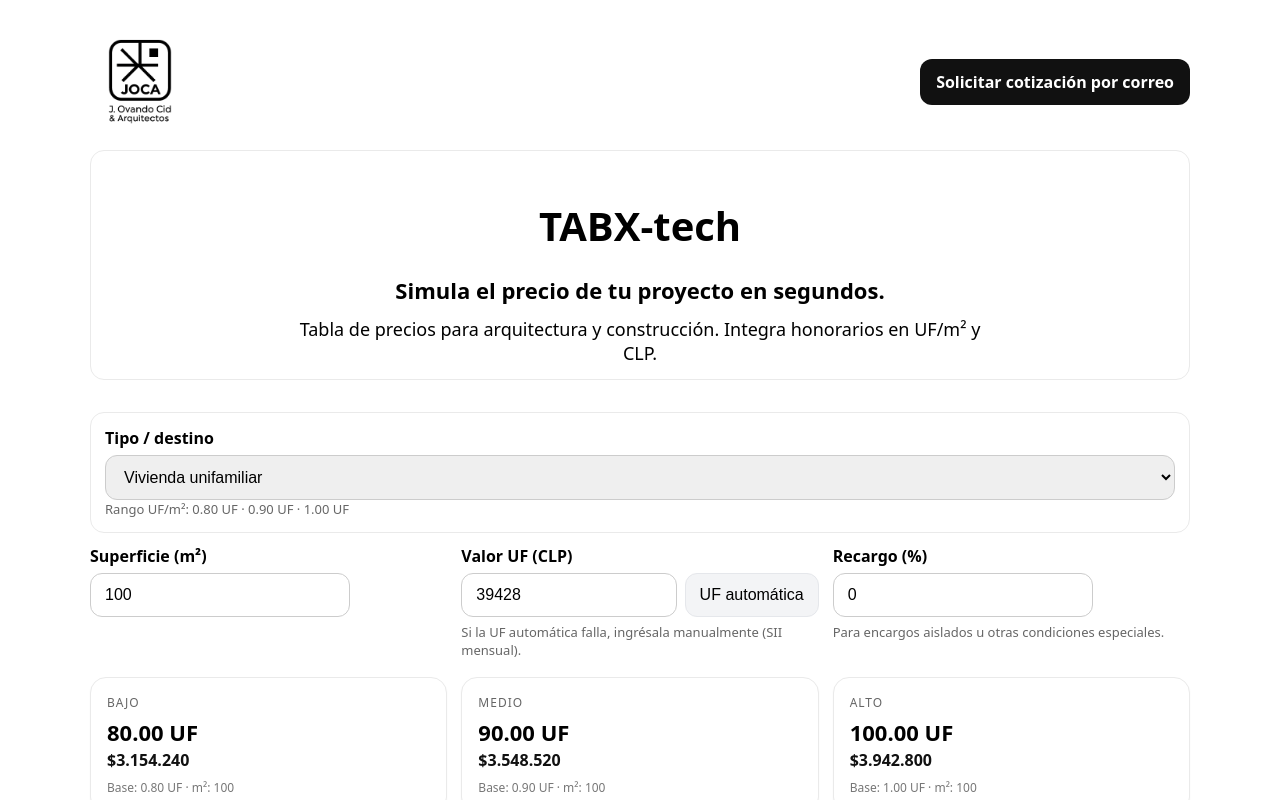
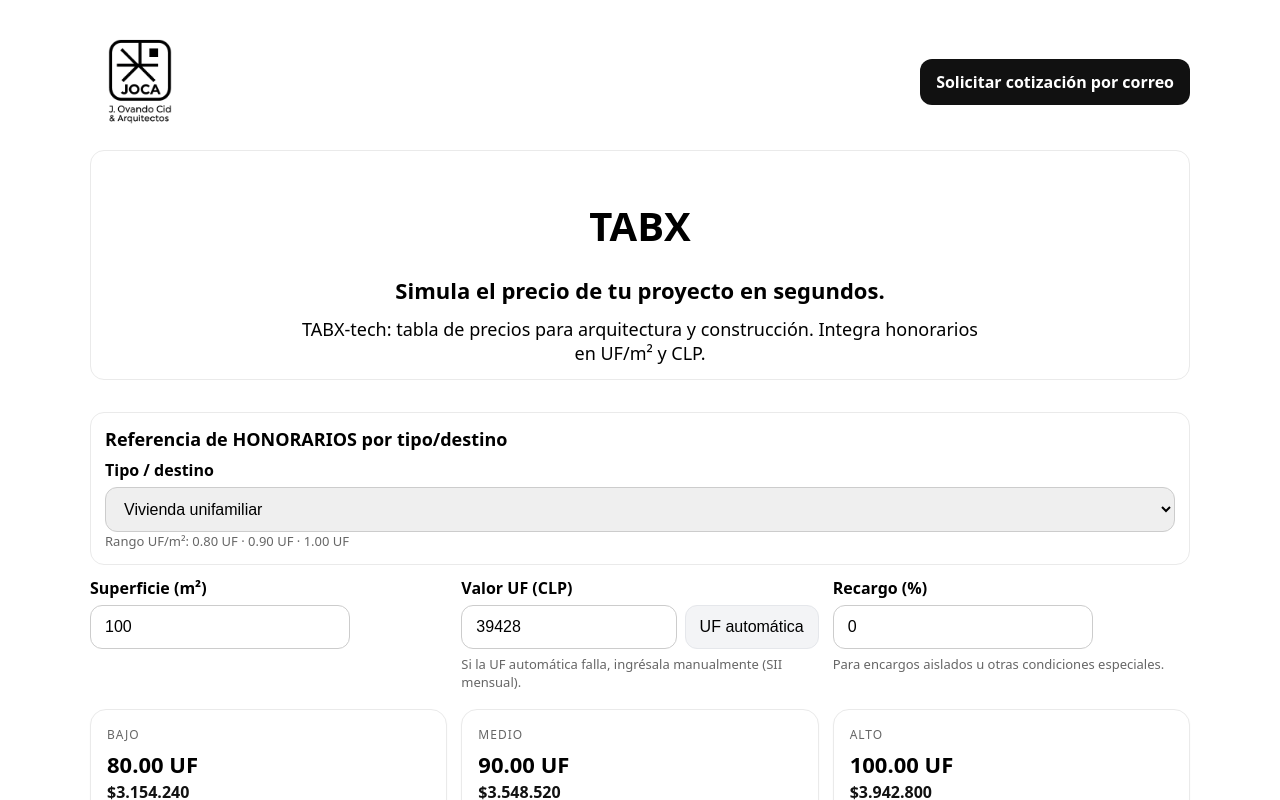
Before and after one commit to jovandocid-sketch/TABX, a React (Vite) app: page / in a window 1280 px wide. Shown: the top 800 px of the page. Built offline with nearby package versions, Linux system fonts and the light colour scheme.

Commit message:
Update App.jsx

```diff
--- a/src/App.jsx
+++ b/src/App.jsx
@@ -1,5 +1,6 @@
 import React, { useMemo, useState } from "react";
 import "./App.css";
+
 
 /** ====== RANGOS UF/m² – versión FULL (honorarios de PROYECTO) ====== */
 const RANGOS = {
@@ -132,7 +133,7 @@
   {/* Título y subtítulo centrados */}
  <section style={{ ...panel, marginTop: 18, textAlign: "center" }}>
   <h1 style={{ fontSize: "clamp(24px, 6vw, 40px)", fontWeight: 800, marginBottom: 8 }}>
-    TABX-tech
+    TABX
   </h1>
 
   {/* Claim (frase breve y persuasiva) */}
@@ -142,7 +143,7 @@
 
   {/* Subtítulo (explicación descriptiva, sin repetir “segundos”) */}
   <p style={{ fontSize: "clamp(14px, 3vw, 18px)", fontWeight: 400, maxWidth: 700, margin: "0 auto" }}>
-    Tabla de precios para arquitectura y construcción. Integra honorarios en UF/m² y CLP.
+    TABX-tech: tabla de precios para arquitectura y construcción. Integra honorarios en UF/m² y CLP.
   </p>
 </section>
 
@@ -150,6 +151,7 @@
 
 
       <section style={panel}>
+        <h3 style={h3}>Referencia de HONORARIOS por tipo/destino</h3>
         <label style={label}>Tipo / destino</label>
         <select value={tipo} onChange={(e)=>setTipo(e.target.value)} style={input}>
           {TIPOS.map(t => <option key={t} value={t}>{t}</option>)}
```
